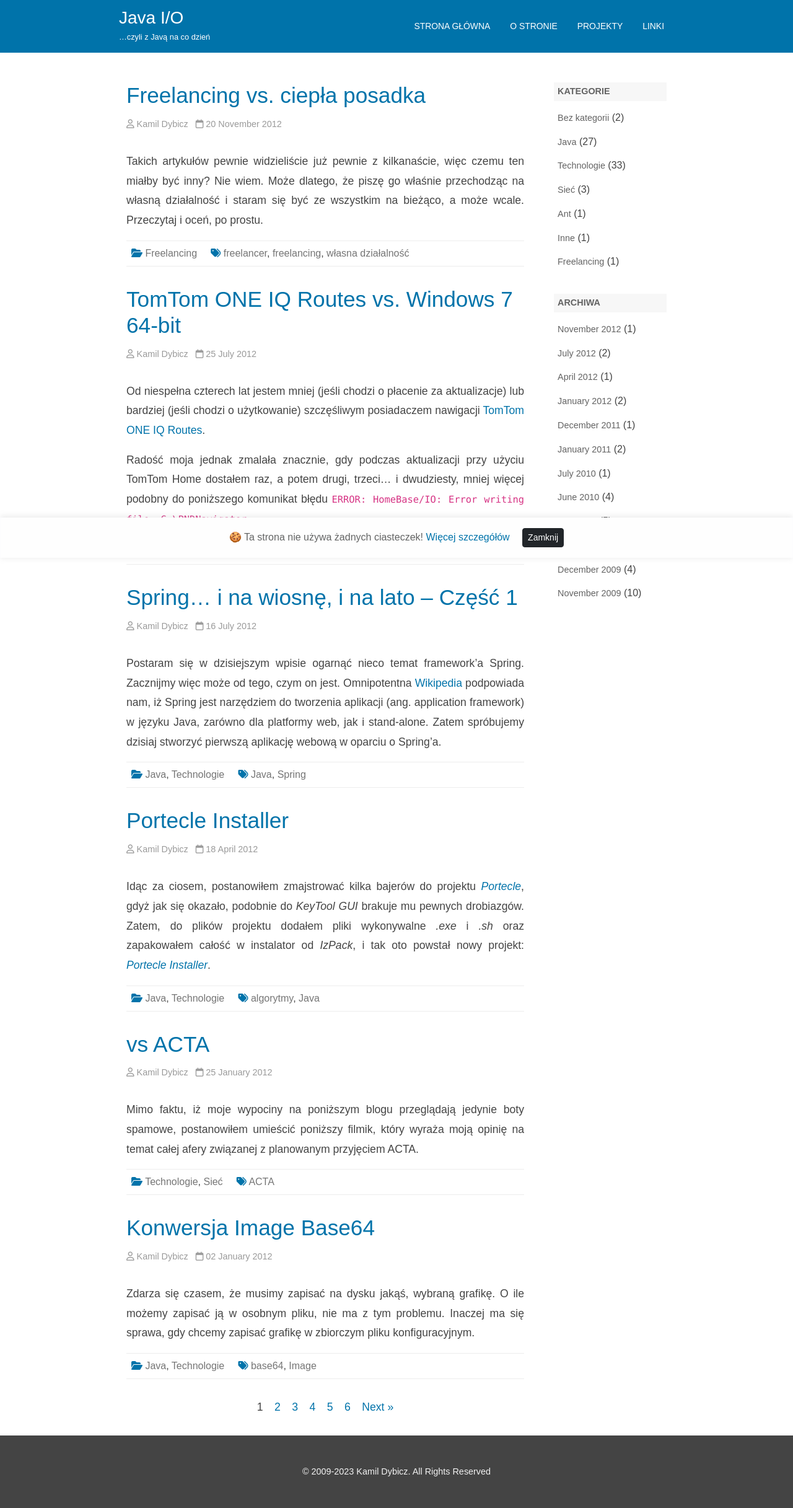
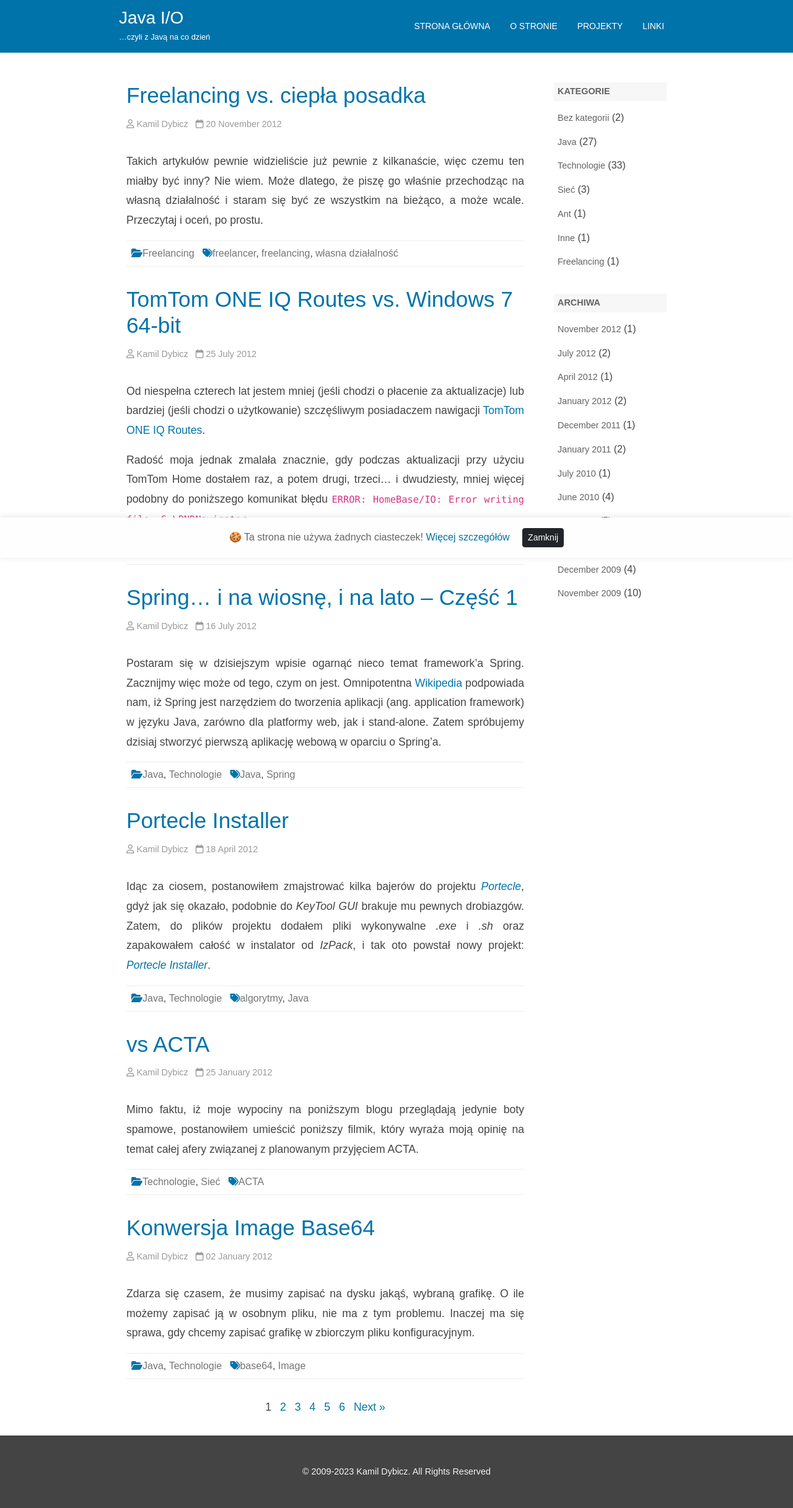
Before and after one commit to kdybicz/kdybicz.github.io, a Jekyll site: the page built from index.html, in a window 1280 px wide. Shown: the whole page at 62% size. Built offline with Jekyll 4.4.1, drawn with Linux system fonts in a browser that asks for light colours; some web fonts are replaced; the list of posts is cut into pages by our own code.

Commit message:
replacing {% with {%- for all ifs, for loops and assigns

```diff
--- a/_includes/archives.html
+++ b/_includes/archives.html
@@ -1,12 +1,12 @@
-{% assign dates = site.posts | group_by_exp: "post", "post.date  | date: '%Y/%m'" | sort: "name" | reverse %}
+{%- assign dates = site.posts | group_by_exp: "post", "post.date  | date: '%Y/%m'" | sort: "name" | reverse -%}
 
 {%- if categories.size > 0 -%}
   <aside class="widget">
     <h4 class="widget-title">Archiwa</h4>
     <ol class="item-list">
-      {% for date in dates %}
+      {%- for date in dates -%}
         <li class="item"><a href="/date/{{ date.name }}">{{ date.name | date: "%B %Y" }}</a>&nbsp;({{ date.size }})</li>
-      {% endfor %}
+      {%- endfor -%}
     </ol>
   </aside>
-{% endif %}
+{%- endif -%}
--- a/_includes/categories.html
+++ b/_includes/categories.html
@@ -1,12 +1,12 @@
-{% assign categories = site.categories %}
+{%- assign categories = site.categories -%}
 
 {%- if categories.size > 0 -%}
   <aside class="widget">
     <h4 class="widget-title">Kategorie</h4>
     <ol class="item-list">
-      {% for category in categories %}
+      {%- for category in categories -%}
         <li class="item"><a href="/category/{{ category[0] }}">{% translate key: {{ category | first }} %}</a> ({{ category | last | size }})</li>
-      {% endfor %}
+      {%- endfor -%}
     </ol>
   </aside>
-{% endif %}
+{%- endif -%}
--- a/_includes/post.html
+++ b/_includes/post.html
@@ -28,29 +28,29 @@
 
   <footer class="post-footer">
     <div class="post-footer-term">
-      {% if include.post.categories.size > 0 %}
+      {%- if include.post.categories.size > 0 -%}
         <span class="term-icon"><i class="fa fa-folder-open"></i></span>
         {%- for category in include.post.category -%}
-          {% if forloop.index < include.post.category.size %}
-            <a href="/category/{{ category }}" rel="category">{% translate key: {{ category }} %}</a>,
-          {% else %}
+          {%- if forloop.index < include.post.category.size -%}
+            <a href="/category/{{ category }}" rel="category">{% translate key: {{ category }} %}</a>,&nbsp;
+          {%- else -%}
             <a href="/category/{{ category }}" rel="category">{% translate key: {{ category }} %}</a>
-          {% endif %}
+          {%- endif -%}
         {%- endfor -%}
-      {% endif %}
+      {%- endif -%}
 
       &nbsp;&nbsp;&nbsp;
 
-      {% if include.post.tags.size > 0 %}
+      {%- if include.post.tags.size > 0 -%}
         <span class="term-icon"><i class="fa fa-tags"></i></span>
         {%- for tag in include.post.tags -%}
-          {% if forloop.index < include.post.tags.size %}
-            <a href="/tag/{{ tag }}" rel="tag">{% translate key: {{ tag }} %}</a>,
-          {% else %}
+          {%- if forloop.index < include.post.tags.size -%}
+            <a href="/tag/{{ tag }}" rel="tag">{% translate key: {{ tag }} %}</a>,&nbsp;
+          {%- else -%}
             <a href="/tag/{{ tag }}" rel="tag">{% translate key: {{ tag }} %}</a>
-          {% endif %}
+          {%- endif -%}
         {%- endfor -%}
-      {% endif %}
+      {%- endif -%}
     </div>
   </footer>
 </article>
--- a/_layouts/archive.html
+++ b/_layouts/archive.html
@@ -7,13 +7,13 @@
   <h1 class="archive-title mb-0">
     {%- if page.type == "month" -%}
       Monthly Archives: <span>{{ page.date | date: "%B %Y" }}</span>
-    {% else %}
+    {%- else -%}
       {{ page.type }} Archives: <span>{% translate key: {{ page.title }} %}</span>
-    {% endif %}
+    {%- endif -%}
   </h1>
 </header>
 
-{% assign posts = page.posts %}
+{%- assign posts = page.posts -%}
 
 {%- if posts.size > 0 -%}
 
--- a/_layouts/home.html
+++ b/_layouts/home.html
@@ -3,7 +3,7 @@
 ---
 
 
-{% assign posts = paginator.posts %}
+{%- assign posts = paginator.posts -%}
 
 {%- if posts.size > 0 -%}
 
@@ -11,26 +11,26 @@
     {% include post.html content=post.excerpt post=post show_link=true %}
   {%- endfor -%}
 
-  {% if paginator.total_pages > 1 %}
+  {%- if paginator.total_pages > 1 -%}
     <nav class="post-pagination" aria-label="Pagination">
-      {% if paginator.previous_page %}
+      {%- if paginator.previous_page -%}
         <a class="prev page-numbers" href="{{ paginator.previous_page_path | relative_url }}">&laquo; Previous</a>
-      {% endif %}
+      {%- endif -%}
 
-      {% for page in (1..paginator.total_pages) %}
-        {% if page == paginator.page %}
+      {%- for page in (1..paginator.total_pages) -%}
+        {%- if page == paginator.page -%}
           <span class="page-numbers current">{{ page }}</span>
-        {% elsif page == 1 %}
+        {%- elsif page == 1 -%}
           <a class="page-numbers" href="/">{{ page }}</a>
-        {% else %}
+        {%- else -%}
           <a class="page-numbers" href="{{ site.paginate_path | relative_url | replace: ':num', page }}">{{ page }}</a>
-        {% endif %}
-      {% endfor %}
+        {%- endif -%}
+      {%- endfor -%}
 
-      {% if paginator.next_page %}
+      {%- if paginator.next_page -%}
         <a class="next page-numbers" href="{{ paginator.next_page_path | relative_url }}">Next &raquo;</a>
-      {% endif %}
+      {%- endif -%}
     </nav>
-  {% endif %}
+  {%- endif -%}
 
 {%- endif -%}
```
Also changed, not shown: _layouts/post.html (+4 -4 lines).
